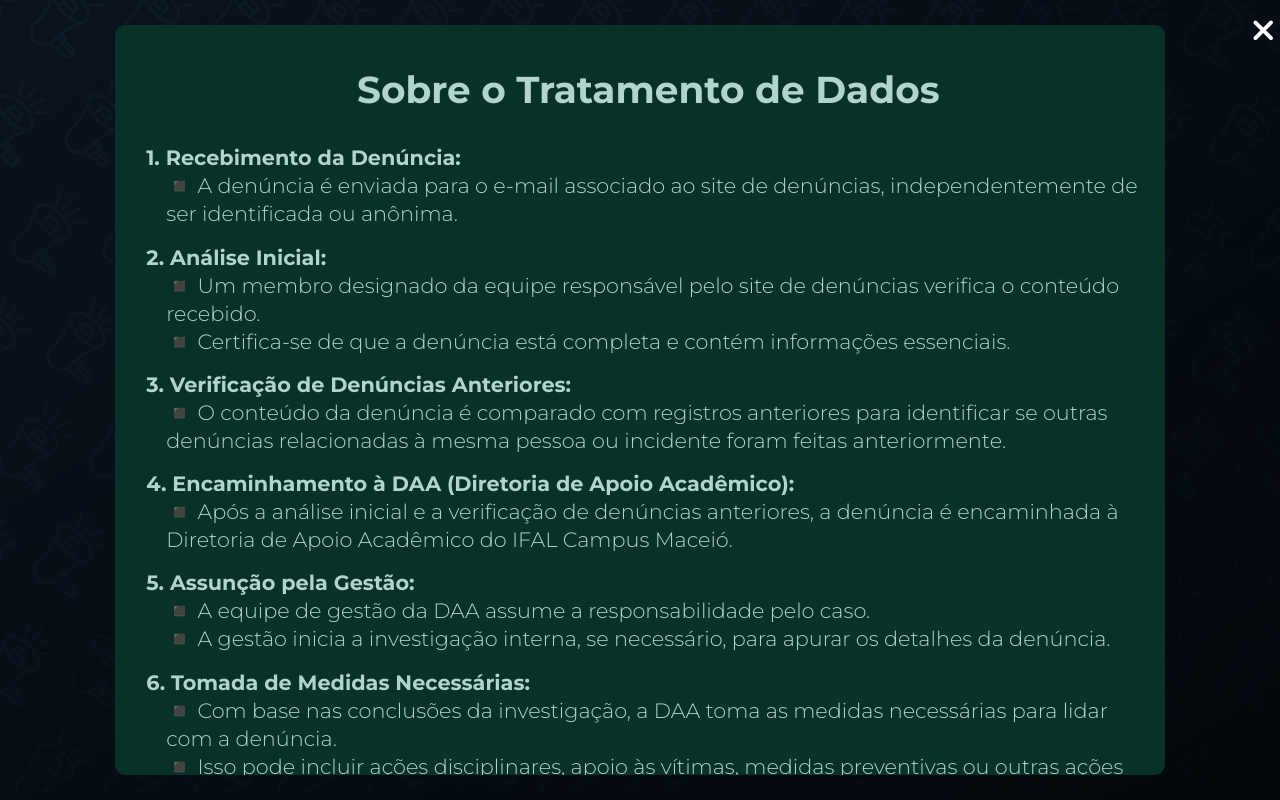
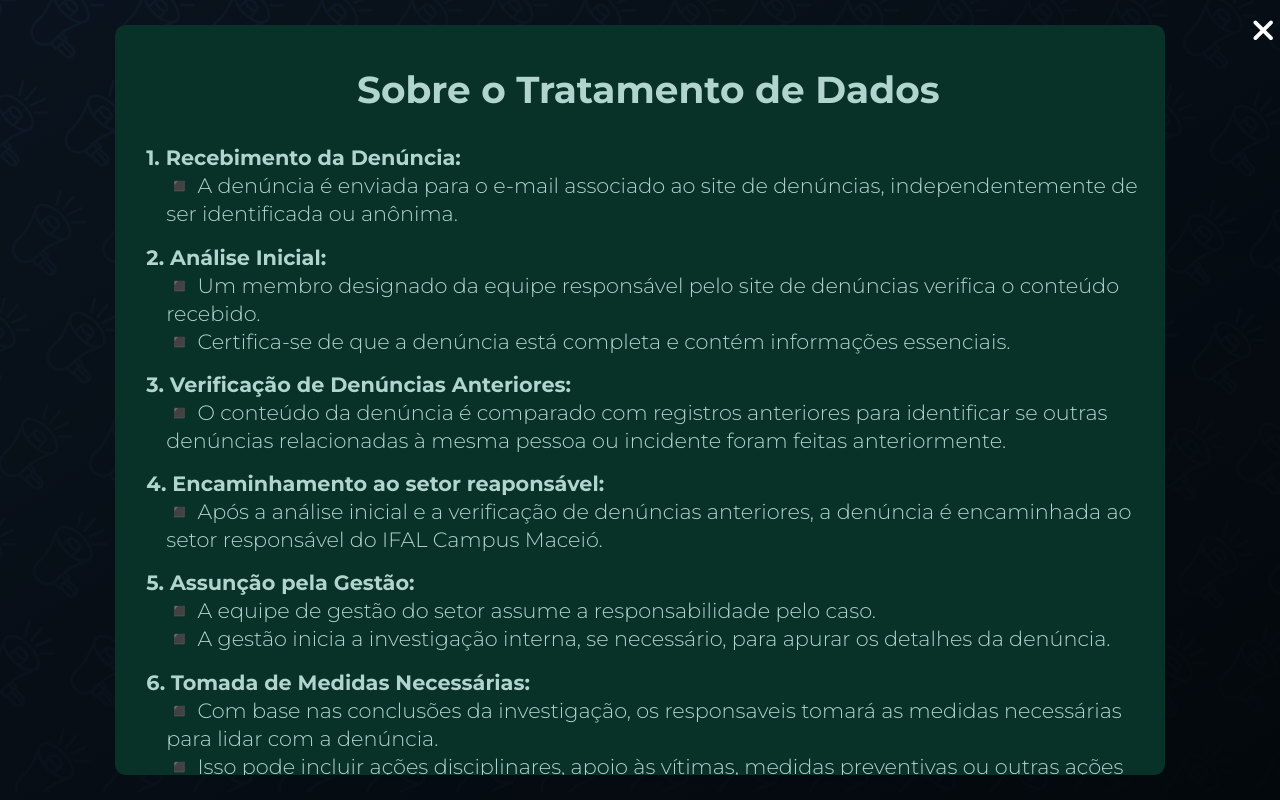
Before and after one commit to IFAL-Geel/Geel-Denuncia, a React (Vite) app: page / in a window 1280 px wide. Both pictures are taken after a click on the icon 860 px from the left and 89 px from the top of the page. Built offline with nearby package versions, Linux system fonts and the light colour scheme.

Commit message:
Update Index.jsx

```diff
--- a/src/components/Modal/Index.jsx
+++ b/src/components/Modal/Index.jsx
@@ -20,13 +20,13 @@ function Modal(props) {
                             <dd>◾ Certifica-se de que a denúncia está completa e contém informações essenciais.</dd>
                         <dt>3. Verificação de Denúncias Anteriores:</dt>
                             <dd>◾ O conteúdo da denúncia é comparado com registros anteriores para identificar se outras denúncias relacionadas à mesma pessoa ou incidente foram feitas anteriormente.</dd>
-                        <dt>4. Encaminhamento à DAA (Diretoria de Apoio Acadêmico):</dt>
-                            <dd>◾ Após a análise inicial e a verificação de denúncias anteriores, a denúncia é encaminhada à Diretoria de Apoio Acadêmico do IFAL Campus Maceió.</dd>
+                        <dt>4. Encaminhamento ao setor reaponsável:</dt>
+                            <dd>◾ Após a análise inicial e a verificação de denúncias anteriores, a denúncia é encaminhada ao setor responsável do IFAL Campus Maceió.</dd>
                         <dt>5. Assunção pela Gestão:</dt>
-                            <dd>◾ A equipe de gestão da DAA assume a responsabilidade pelo caso.</dd>
+                            <dd>◾ A equipe de gestão do setor assume a responsabilidade pelo caso.</dd>
                             <dd>◾ A gestão inicia a investigação interna, se necessário, para apurar os detalhes da denúncia.</dd>
                         <dt>6. Tomada de Medidas Necessárias:</dt>
-                            <dd>◾ Com base nas conclusões da investigação, a DAA toma as medidas necessárias para lidar com a denúncia.</dd>
+                            <dd>◾ Com base nas conclusões da investigação, os responsaveis tomará as medidas necessárias para lidar com a denúncia.</dd>
                             <dd>◾ Isso pode incluir ações disciplinares, apoio às vítimas, medidas preventivas ou outras ações apropriadas.</dd>
                         <dt>7. Privacidade das Denúncias Anônimas:</dt>
                             <dd>◾ As denúncias anônimas também são tratadas com o mesmo rigor e confidencialidade que as identificadas.</dd>
```
